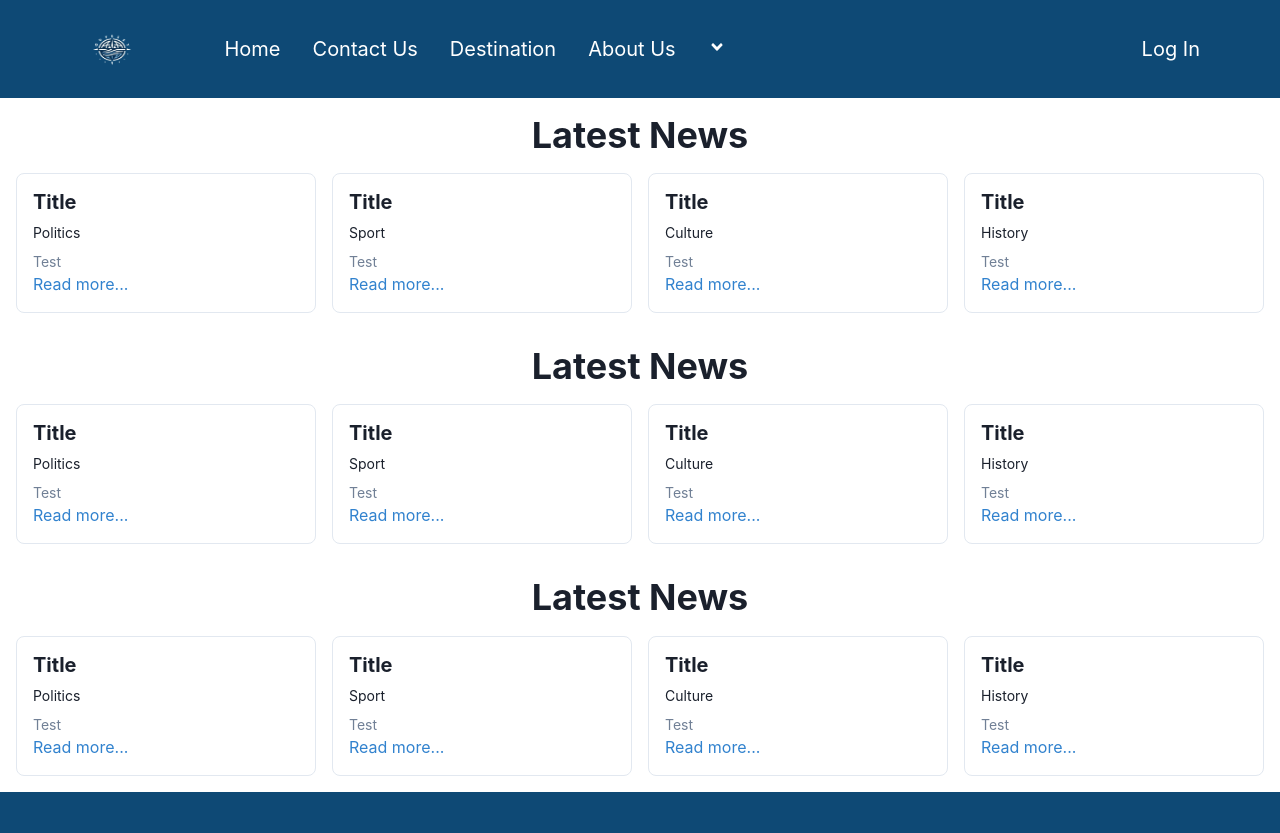
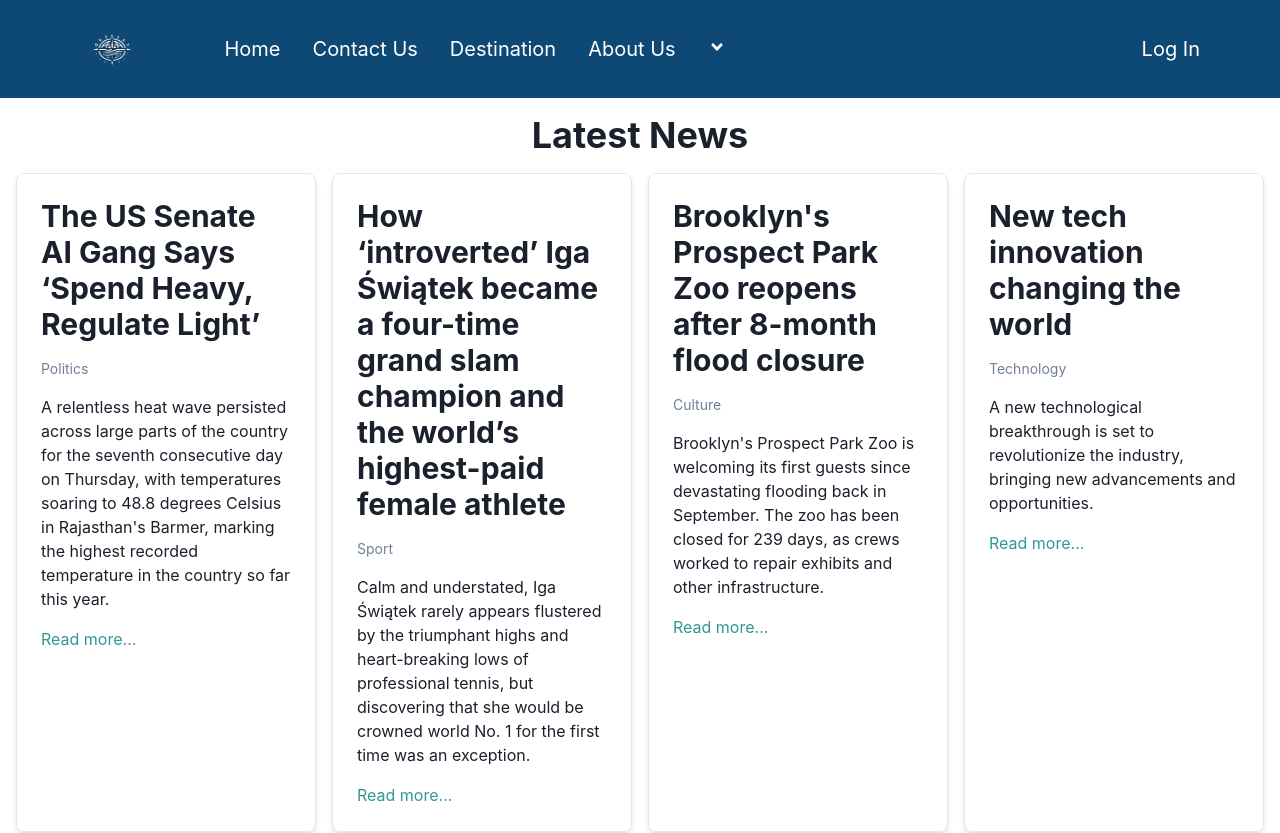
Before and after one commit to roni-kukaj/odyssey-frontend, a React (Vite) app in the folder frontend/: page /news in a window 1280 px wide. Shown: the top 833 px of the page. Built offline with nearby package versions, Linux system fonts and the light colour scheme.

Commit message:
ODY-78: News Dashboard

```diff
--- a/frontend/src/components/news/News.jsx
+++ b/frontend/src/components/news/News.jsx
@@ -1,40 +1,85 @@
-import React from "react";
+import React, { useState } from "react";
 import Navbar from "../shared/Navbar";
 import Footer from "../shared/Footer";
-import { Box, Heading, Text, Grid, Link } from '@chakra-ui/react';
+import { Box, Heading, Grid, Modal, ModalOverlay, ModalContent, ModalHeader, ModalFooter, ModalBody, ModalCloseButton, Button, Image, Text, Link } from '@chakra-ui/react';
 import NewsBox from "../shared/NewsBox";
 
+const news = [
+    {
+        title: "The US Senate AI Gang Says ‘Spend Heavy, Regulate Light’ ",
+        primaryText: "Politics",
+        secondaryText: "A relentless heat wave persisted across large parts of the country for the seventh consecutive day on Thursday, with temperatures soaring to 48.8 degrees Celsius in Rajasthan's Barmer, marking the highest recorded temperature in the country so far this year.",
+        fullText: "The bipartisan Senate AI Work Group, known as the AI Gang, held months of discussion, hundreds of meetings, and nine forums. This week, it produced 19 pages of recommendations, launching a roadmap for US AI policy that called for $32 billion in public spending — but no concrete regulation. Unsurprisingly, large AI firms are pleased. Consumer groups and others are disappointed. Above all, the Senate action demonstrates the deep difference between the US and EU approaches to tech policy. US lawmakers believe it is premature to restrain fast-moving AI innovation. In contrast, the EU’s AI Act bans facial recognition applications and tools that exhibit racial or other discrimination. Both sides could learn from each other. Outside of recent legislation mandating the sale or ban of the social media app TikTok, the US has failed to pass major tech legislation in years. The EU is filling the gap, setting global regulatory standards. But the US is pouring money into research and development of new technologies, while the EU falls behind in productivity and competitiveness. For the US Senate AI Gang, money is the priority, with specific suggestions on how and where to spend federal funds on AI development. Some Gang members wanted a figure even higher than $32 billion per year. The plan’s formal title Driving Innovation in Artificial Intelligence points to US leadership in AI both as an opportunity and as essential to maintain competitiveness. ",
+        picture: "https://cepa.org/wp-content/uploads/2024/05/2023-11-08T000000Z_1983126113_MT1IMGOST000WOXILA_RTRMADP_3_IMAGO-IMAGES-1400x933.jpg",
+    },
+    {
+        title: "How ‘introverted’ Iga Świątek became a four-time grand slam champion and the world’s highest-paid female athlete",
+        primaryText: "Sport",
+        secondaryText: "Calm and understated, Iga Świątek rarely appears flustered by the triumphant highs and heart-breaking lows of professional tennis, but discovering that she would be crowned world No. 1 for the first time was an exception.",
+        fullText: "I'm often jealous of London tourists. They’re able to see my home city through joy-filled, unjaded eyes: to truly be awestruck by the grandeur of the Houses of Parliament and St Paul’s; to stop on the Millennium Bridge and stare in wonder at a capital split in two by the mighty Thames; to look upon the heaving streets around Leicester Square without scorn. Lift 109 offers a unique perspective of the city, combining history and modern innovation.",
+        picture: "https://media.cnn.com/api/v1/images/stellar/prod/2024-05-04t203121z-2005211522-up1ek541k6h0x-rtrmadp-3-tennis-madrid.JPG?q=w_1110,c_fill/f_webp",
+    },
+    {
+        title: "Brooklyn's Prospect Park Zoo reopens after 8-month flood closure",
+        primaryText: "Culture",
+        secondaryText: "Brooklyn's Prospect Park Zoo is welcoming its first guests since devastating flooding back in September. The zoo has been closed for 239 days, as crews worked to repair exhibits and other infrastructure.",
+        fullText: "Brooklyn's Prospect Park Zoo is welcoming its first guests since devastating flooding back in September. The zoo has been closed for 239 days, as crews worked to repair exhibits and other infrastructure. The reopening includes several new exhibits and improvements to the existing facilities, providing a better experience for visitors.",
+        picture: "https://www.prospectpark.org/wp-content/uploads/filer_public/8b/e4/8be4d0a2-315e-4fe1-a69b-3cb29343a09f/julie_larsen_maher_3273_sea_lion_pool_with_visitors_ppz_08_20_14.jpg",
+    },
+    {
+        title: "New tech innovation changing the world",
+        primaryText: "Technology",
+        secondaryText: "A new technological breakthrough is set to revolutionize the industry, bringing new advancements and opportunities.",
+        fullText: "A new technological breakthrough is set to revolutionize the industry, bringing new advancements and opportunities. This innovation promises to enhance productivity, improve quality of life, and drive economic growth on a global scale.",
+        picture: "https://wiipa.org/wp-content/uploads/2023/03/photo_2023-03-25_23-12-23.jpg",
+    }
+];
+
 const News = () => {
+    const [selectedNews, setSelectedNews] = useState(null);
+
+    const openModal = (newsItem) => {
+        setSelectedNews(newsItem);
+    };
+
+    const closeModal = () => {
+        setSelectedNews(null);
+    };
+
     return (
         <div>
             <Navbar />
-                <Box p="4">
-                    <Heading as="h1" mb="4" textAlign="center" >Latest News</Heading>
-                    <Grid templateColumns="repeat(auto-fill, minmax(300px, 1fr))" gap="4">
-                        <NewsBox title="Title" primaryText="Politics" secondaryText="Test" linkText="Read more..." />
-                        <NewsBox title="Title" primaryText="Sport" secondaryText="Test" linkText="Read more..." />
-                        <NewsBox title="Title" primaryText="Culture" secondaryText="Test" linkText="Read more..." />
-                        <NewsBox title="Title" primaryText="History" secondaryText="Test" linkText="Read more..." />
-                    </Grid>
-                </Box>
-                <Box p="4">
-                    <Heading as="h1" mb="4" textAlign="center" >Latest News</Heading>
-                    <Grid templateColumns="repeat(auto-fill, minmax(300px, 1fr))" gap="4">
-                        <NewsBox title="Title" primaryText="Politics" secondaryText="Test" linkText="Read more..." />
-                        <NewsBox title="Title" primaryText="Sport" secondaryText="Test" linkText="Read more..." />
-                        <NewsBox title="Title" primaryText="Culture" secondaryText="Test" linkText="Read more..." />
-                        <NewsBox title="Title" primaryText="History" secondaryText="Test" linkText="Read more..." />
-                    </Grid>
-                </Box>
-                <Box p="4">
-                    <Heading as="h1" mb="4" textAlign="center" >Latest News</Heading>
-                    <Grid templateColumns="repeat(auto-fill, minmax(300px, 1fr))" gap="4">
-                        <NewsBox title="Title" primaryText="Politics" secondaryText="Test" linkText="Read more..." />
-                        <NewsBox title="Title" primaryText="Sport" secondaryText="Test" linkText="Read more..." />
-                        <NewsBox title="Title" primaryText="Culture" secondaryText="Test" linkText="Read more..." />
-                        <NewsBox title="Title" primaryText="History" secondaryText="Test" linkText="Read more..." />
-                    </Grid>
-                </Box>
+            <Box p="4">
+                <Heading as="h1" mb="4" textAlign="center">Latest News</Heading>
+                <Grid templateColumns="repeat(auto-fill, minmax(300px, 1fr))" gap="4">
+                    {news.map((newsItem, index) => (
+                        <NewsBox
+                            key={index}
+                            title={newsItem.title}
+                            primaryText={newsItem.primaryText}
+                            secondaryText={newsItem.secondaryText}
+                            linkText="Read more..."
+                            onClick={() => openModal(newsItem)}
+                        />
+                    ))}
+                </Grid>
+            </Box>
+            {selectedNews && (
+                <Modal isOpen={true} onClose={closeModal}>
+                    <ModalOverlay />
+                    <ModalContent>
+                        <ModalHeader>{selectedNews.title}</ModalHeader>
+                        <ModalCloseButton />
+                        <ModalBody>
+                            <Image src={selectedNews.picture} alt={`Image of ${selectedNews.title}`} mb={4} />
+                            <Text>{selectedNews.fullText}</Text>
+                        </ModalBody>
+                        <ModalFooter>
+                            <Button colorScheme="blue" onClick={closeModal}>Close</Button>
+                        </ModalFooter>
+                    </ModalContent>
+                </Modal>
+            )}
             <Footer />
         </div>
     );
--- a/frontend/src/components/shared/NewsBox.jsx
+++ b/frontend/src/components/shared/NewsBox.jsx
@@ -1,16 +1,15 @@
-import React from "react";
-import {Box, Heading, Text, Link} from "@chakra-ui/react";
+import React from 'react';
+import { Box, Heading, Text, Link } from '@chakra-ui/react';
 
-const NewsBox = ({ title, primaryText, secondaryText, linkText }) => {
+const NewsBox = ({ title, primaryText, secondaryText, linkText, onClick }) => {
     return (
-        <Box borderWidth="1px" borderRadius="lg" overflow="hidden">
-            <Box p="4">
-                <Heading as="h2" size="md" mb="2">{ title }</Heading>
-                <Text fontSize="sm" mb="2">{ primaryText }</Text>
-                <Text fontSize="sm" color="gray.500">{ secondaryText }</Text>
-                <Link isExternal color="blue.500">{ linkText }</Link>
-            </Box>
+        <Box borderWidth="1px" borderRadius="lg" overflow="hidden" p="6" shadow="md">
+            <Heading as="h3" size="lg" mb="4">{title}</Heading>
+            <Text fontSize="sm" color="gray.500" mb="4">{primaryText}</Text>
+            <Text mb="4">{secondaryText}</Text>
+            <Link color="teal.500" onClick={onClick}>{linkText}</Link>
         </Box>
     );
 }
+
 export default NewsBox;
```
Also changed, not shown: frontend/src/components/homepage/Homepage.jsx (line endings or trailing spaces).
